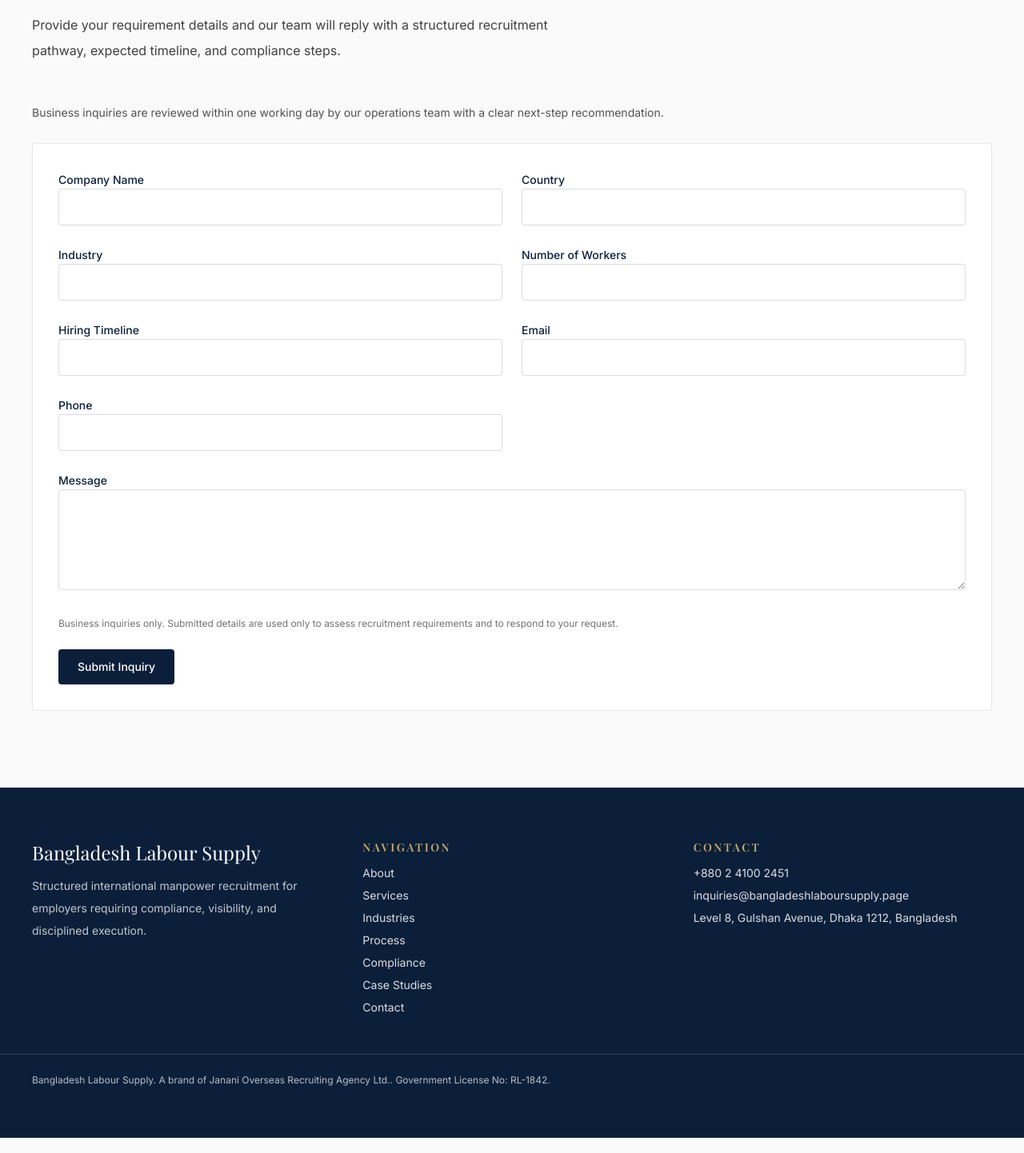
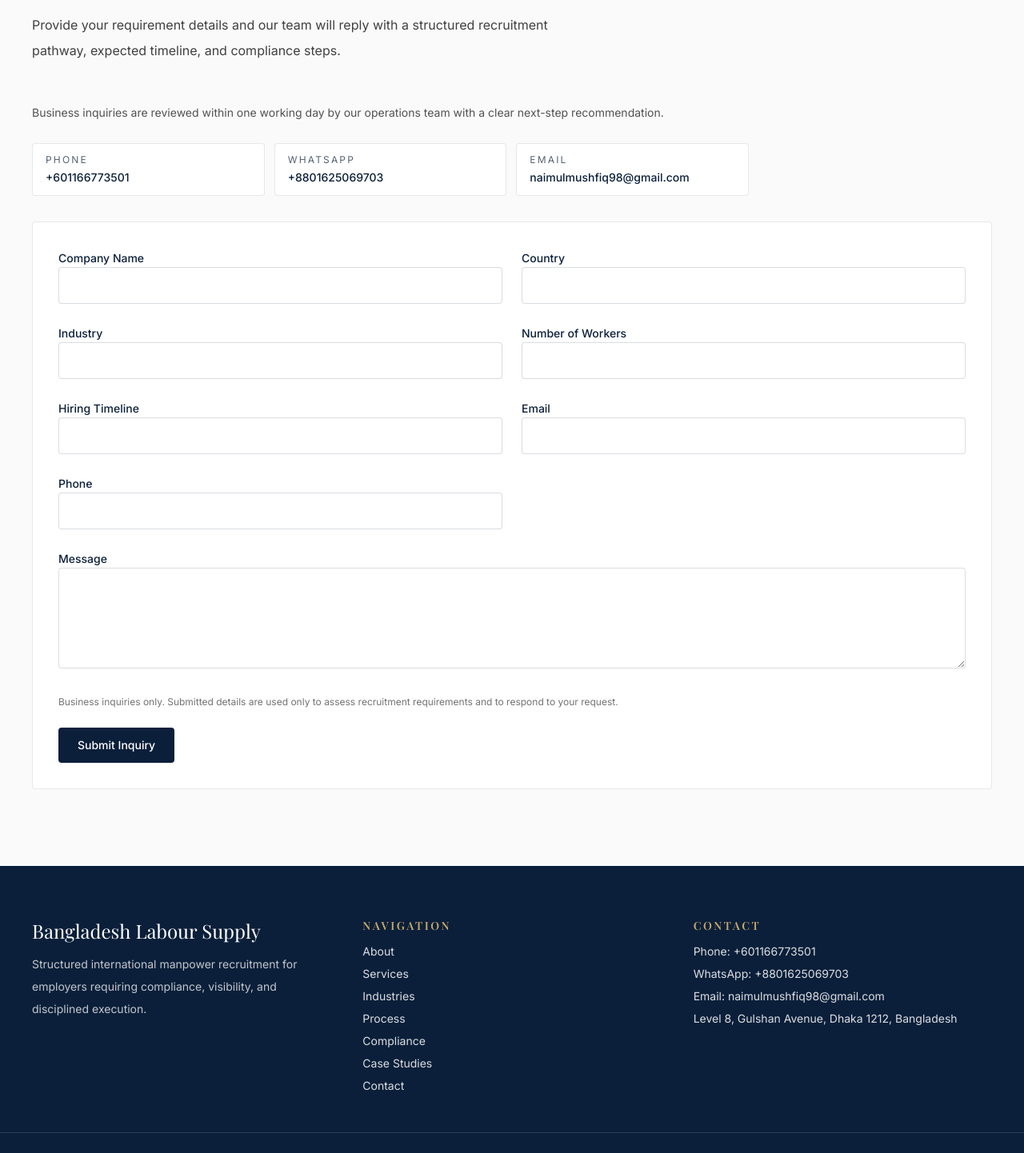
Before and after one commit to mahim2022/newManpowerWebsite, a Next.js app: page /contact in a window 1280 px wide. Shown: the part 254-1696 px from the top of the page at 80% size. Built offline with nearby package versions, Linux system fonts and the light colour scheme; a web font is replaced by a local one.

Commit message:
Update contact details across site

```diff
--- a/app/contact/page.tsx
+++ b/app/contact/page.tsx
@@ -1,5 +1,6 @@
 import type { Metadata } from "next";
 import { InquiryForm } from "@/components/InquiryForm";
+import { ContactMethods } from "@/components/ContactMethods";
 import { SectionWrapper } from "@/components/SectionWrapper";
 import { SITE_COPY } from "@/lib/constants";
 import { buildPageMetadata } from "@/lib/metadata";
@@ -33,6 +34,7 @@ export default async function ContactPage({ searchParams }: ContactPageProps) {
         subtitle="Provide your requirement details and our team will reply with a structured recruitment pathway, expected timeline, and compliance steps."
       >
         <p className="mb-6 text-sm leading-7 text-neutral-600">{SITE_COPY.contactTrustNote}</p>
+        <ContactMethods className="mb-8 max-w-4xl" />
         {params.status === "success" ? (
           <div className="mb-6 rounded-sm border border-emerald-200 bg-emerald-50 px-5 py-4 text-sm text-emerald-800">
             Inquiry submitted successfully. Our team will contact you shortly.
@@ -45,7 +47,7 @@ export default async function ContactPage({ searchParams }: ContactPageProps) {
         ) : null}
         {params.status === "error" ? (
           <div className="mb-6 rounded-sm border border-rose-200 bg-rose-50 px-5 py-4 text-sm text-rose-800">
-            We could not submit your inquiry at this moment. Please try again or contact us by email.
+            We could not submit your inquiry at this moment. Please try again or contact us by phone, WhatsApp, or email.
           </div>
         ) : null}
         <InquiryForm action={submitInquiry} />
--- a/components/CTASection.tsx
+++ b/components/CTASection.tsx
@@ -1,4 +1,5 @@
 import Link from "next/link";
+import { ContactMethods } from "@/components/ContactMethods";
 
 type CTASectionProps = {
   title: string;
@@ -26,6 +27,7 @@ export function CTASection({ title, description }: CTASectionProps) {
               Review Compliance Framework
             </Link>
           </div>
+          <ContactMethods dark className="mt-6 max-w-4xl" />
           <p className="mt-3 text-xs text-white/70">Most employer inquiries receive an initial response within one working day.</p>
         </div>
       </div>
--- /dev/null
+++ b/components/ContactMethods.tsx
@@ -0,0 +1,42 @@
+import { BRAND } from "@/lib/constants";
+
+type ContactMethodsProps = {
+  dark?: boolean;
+  className?: string;
+};
+
+export function ContactMethods({ dark = false, className }: ContactMethodsProps) {
+  const textClass = dark ? "text-white/85" : "text-[#0B1F3A]";
+  const borderClass = dark ? "border-white/15 bg-white/5" : "border-[#0B1F3A]/10 bg-white";
+  const hoverClass = dark ? "hover:border-[#C6A969]/50 hover:text-[#C6A969]" : "hover:border-[#0B1F3A]/20 hover:text-[#C6A969]";
+
+  return (
+    <div className={className}>
+      <div className="grid gap-3 sm:grid-cols-3">
+        <a
+          className={`rounded-sm border px-4 py-3 text-sm transition-colors duration-200 ${borderClass} ${textClass} ${hoverClass}`}
+          href={`tel:${BRAND.phone.replace(/\s+/g, "")}`}
+        >
+          <span className="block text-xs uppercase tracking-[0.18em] opacity-70">Phone</span>
+          <span className="mt-1 block font-medium">{BRAND.phone}</span>
+        </a>
+        <a
+          className={`rounded-sm border px-4 py-3 text-sm transition-colors duration-200 ${borderClass} ${textClass} ${hoverClass}`}
+          href={`https://wa.me/${BRAND.whatsapp.replace(/\D/g, "")}`}
+          target="_blank"
+          rel="noreferrer"
+        >
+          <span className="block text-xs uppercase tracking-[0.18em] opacity-70">WhatsApp</span>
+          <span className="mt-1 block font-medium">{BRAND.whatsapp}</span>
+        </a>
+        <a
+          className={`rounded-sm border px-4 py-3 text-sm transition-colors duration-200 ${borderClass} ${textClass} ${hoverClass}`}
+          href={`mailto:${BRAND.email}`}
+        >
+          <span className="block text-xs uppercase tracking-[0.18em] opacity-70">Email</span>
+          <span className="mt-1 block font-medium break-all">{BRAND.email}</span>
+        </a>
+      </div>
+    </div>
+  );
+}
--- a/components/Footer.tsx
+++ b/components/Footer.tsx
@@ -27,8 +27,26 @@ export function Footer() {
         </div>
         <address className="space-y-2 text-sm not-italic text-white/85">
           <h4 className="mb-3 text-sm font-semibold uppercase tracking-[0.18em] text-[#C6A969]">Contact</h4>
-          <p>{BRAND.phone}</p>
-          <p>{BRAND.email}</p>
+          <p>
+            <a className="transition-colors duration-200 hover:text-[#C6A969]" href={`tel:${BRAND.phone.replace(/\s+/g, "")}`}>
+              Phone: {BRAND.phone}
+            </a>
+          </p>
+          <p>
+            <a
+              className="transition-colors duration-200 hover:text-[#C6A969]"
+              href={`https://wa.me/${BRAND.whatsapp.replace(/\D/g, "")}`}
+              target="_blank"
+              rel="noreferrer"
+            >
+              WhatsApp: {BRAND.whatsapp}
+            </a>
+          </p>
+          <p>
+            <a className="transition-colors duration-200 hover:text-[#C6A969]" href={`mailto:${BRAND.email}`}>
+              Email: {BRAND.email}
+            </a>
+          </p>
           <p>{BRAND.address}</p>
         </address>
       </div>
--- a/components/Hero.tsx
+++ b/components/Hero.tsx
@@ -1,5 +1,6 @@
 import Link from "next/link";
 import Image from "next/image";
+import { ContactMethods } from "@/components/ContactMethods";
 
 type HeroProps = {
   heading: string;
@@ -51,6 +52,7 @@ export function Hero({ heading, supportingText }: HeroProps) {
               View Recruitment Process
             </Link>
           </div>
+          <ContactMethods className="mt-6 max-w-3xl" />
           <p className="mt-4 text-xs leading-6 text-neutral-500">
             No-obligation consultation. Employer requirements are reviewed confidentially.
           </p>
--- a/lib/constants.ts
+++ b/lib/constants.ts
@@ -6,8 +6,9 @@ export const BRAND = {
   licensedCompanyName: "Janani Overseas Recruiting Agency Ltd.",
   licenseNumber: RECRUITMENT_LICENSE_NUMBER,
   websiteUrl: "https://bangladeshlaboursupply.page",
-  phone: "+880 2 4100 2451",
-  email: "inquiries@bangladeshlaboursupply.page",
+  phone: "+601166773501",
+  whatsapp: "+8801625069703",
+  email: "naimulmushfiq98@gmail.com",
   address: "Level 8, Gulshan Avenue, Dhaka 1212, Bangladesh",
 };
 
```
Also changed, not shown: 1 other file (tests, documents, lock files or other folders).
